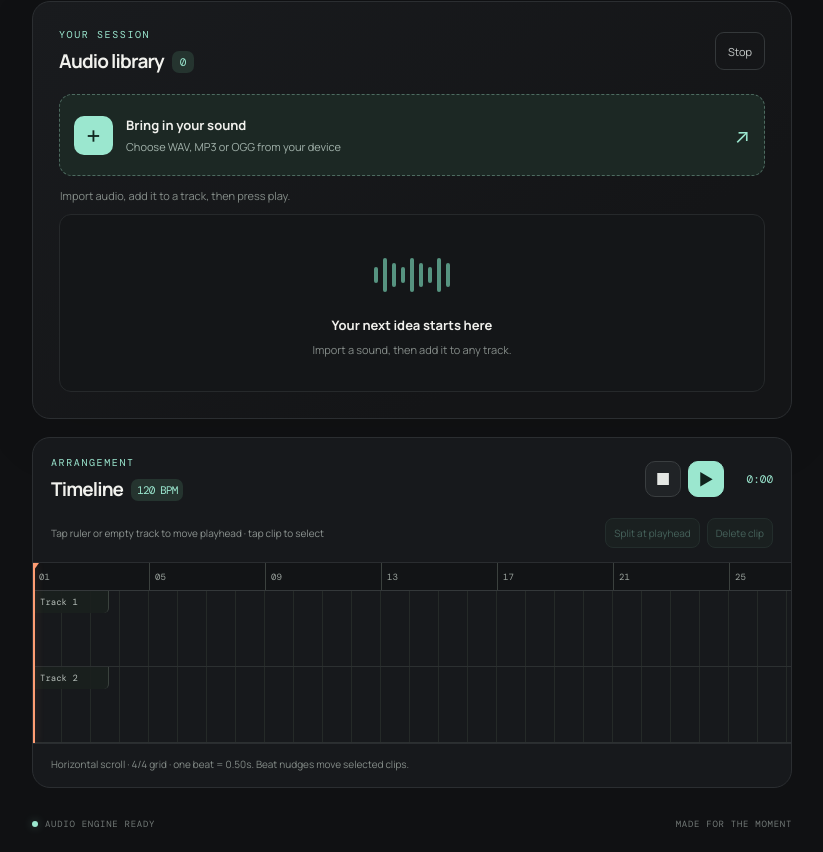
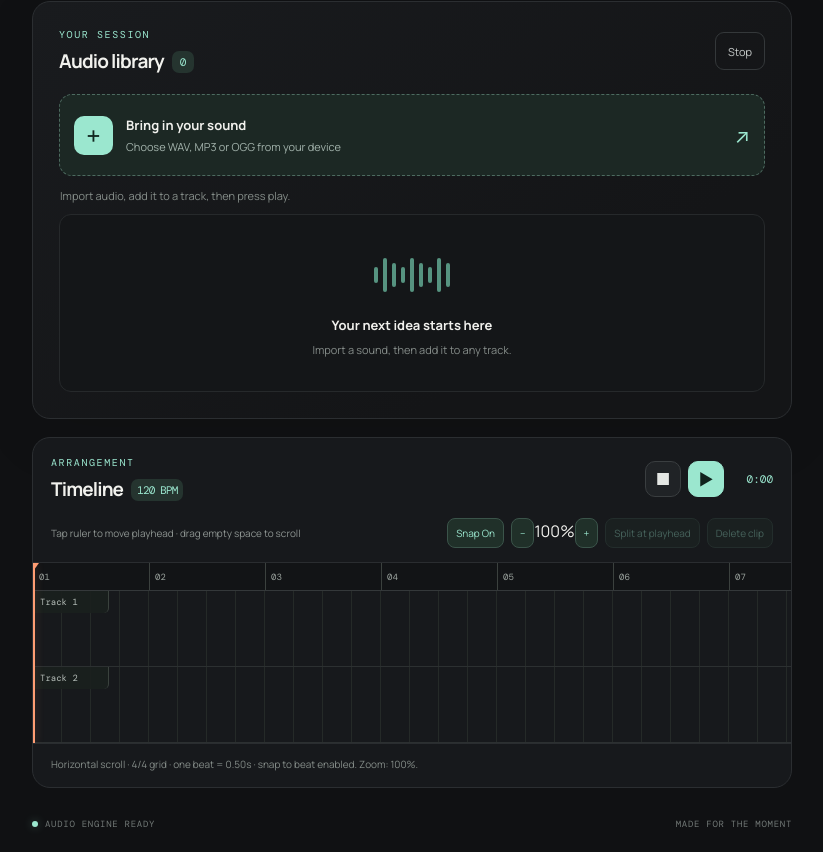
Before and after one commit to Startat6am/otr-daw, a React (Vite) app: page / in a window 1280 px wide. Shown: the part 401-1253 px from the top of the page, without its empty margins (228-1051 px from the left). Built offline with nearby package versions, Linux system fonts and the light colour scheme.

Commit message:
feat: add timeline snap and zoom controls

```diff
--- a/src/App.tsx
+++ b/src/App.tsx
@@ -11,7 +11,7 @@ type ImportedAudio = {
 type Clip = { id: string; assetId: string; start: number; sourceStart: number; sourceEnd: number };
 type Track = { id: string; name: string; clips: Clip[]; gain: number };
 const BPM = 120;
-const PX_PER_SECOND = 58;
+const BASE_PX_PER_SECOND = 58;
 const BEAT = 60 / BPM;
 const INITIAL_TRACKS: Track[] = [
   { id: "track-1", name: "Track 1", clips: [], gain: 1 },
@@ -75,6 +75,9 @@ export default function App() {
   const [isPlaying, setIsPlaying] = useState(false);
   const [playhead, setPlayhead] = useState(0);
   const [selectedClip, setSelectedClip] = useState<string | null>(null);
+  const [snapEnabled, setSnapEnabled] = useState(true);
+  const [timelineZoom, setTimelineZoom] = useState(1);
+  const PX_PER_SECOND = BASE_PX_PER_SECOND * timelineZoom;
   const contextRef = useRef<AudioContext | null>(null);
   const sourcesRef = useRef<AudioBufferSourceNode[]>([]);
   const playingRef = useRef(false);
@@ -230,6 +233,9 @@ export default function App() {
   function nudgeClip(clip: Clip, amount: number) {
     updateClip(clip.id, { start: Math.max(0, clip.start + amount * BEAT) });
   }
+  function snapTime(seconds: number) {
+    return snapEnabled ? Math.round(seconds / BEAT) * BEAT : seconds;
+  }
   function splitSelected() {
     if (!selectedClip) { setStatus("Select a clip first."); return; }
     let didSplit = false;
@@ -306,14 +312,14 @@ export default function App() {
             <span className="time-readout">{formatTime(playhead)}</span>
           </div>
         </div>
-        <div className="edit-tools"><span>Tap ruler or empty track to move playhead · tap clip to select</span><button onClick={splitSelected} disabled={!selectedClip}>Split at playhead</button><button onClick={removeSelected} disabled={!selectedClip}>Delete clip</button></div>
+        <div className="edit-tools"><span>Tap ruler to move playhead · drag empty space to scroll</span><button className={snapEnabled ? "tool-active" : ""} aria-pressed={snapEnabled} onClick={() => setSnapEnabled((value) => !value)}>Snap {snapEnabled ? "On" : "Off"}</button><div className="zoom-control" aria-label="Timeline zoom"><button aria-label="Zoom out" onClick={() => setTimelineZoom((value) => Math.max(.5, Math.round((value - .25) * 100) / 100))} disabled={timelineZoom <= .5}>−</button><span>{Math.round(timelineZoom * 100)}%</span><button aria-label="Zoom in" onClick={() => setTimelineZoom((value) => Math.min(2, Math.round((value + .25) * 100) / 100))} disabled={timelineZoom >= 2}>+</button></div><button onClick={splitSelected} disabled={!selectedClip}>Split at playhead</button><button onClick={removeSelected} disabled={!selectedClip}>Delete clip</button></div>
         <div className="timeline-scroll">
           <div className="timeline-inner" style={{ width: timelineWidth }}>
             <div className="ruler" style={{ width: timelineWidth }} onPointerDown={(event) => {
               const rect = event.currentTarget.getBoundingClientRect();
               seekPlayhead((event.clientX - rect.left) / PX_PER_SECOND);
             }}>
-              {Array.from({ length: rulerCount + 1 }, (_, i) => <div className="ruler-mark" key={i} style={{ left: i * 2 * PX_PER_SECOND }}><span>{String(i * 4 + 1).padStart(2, "0")}</span></div>)}
+              {Array.from({ length: rulerCount + 1 }, (_, i) => <div className="ruler-mark" key={i} style={{ left: i * 2 * PX_PER_SECOND }}><span>{String(i + 1).padStart(2, "0")}</span></div>)}
             </div>
             {tracks.map((track) => <div className="timeline-track" data-track-id={track.id} key={track.id} style={{ width: timelineWidth }}>
               <div className="track-label">{track.name}</div>
@@ -334,11 +340,14 @@ export default function App() {
                     if (!drag || drag.clipId !== clip.id || !event.buttons) return;
                     const delta = (event.clientX - drag.startX) / PX_PER_SECOND;
                     if (Math.abs(event.clientX - drag.startX) > 3) drag.moved = true;
-                    if (drag.mode === "move") updateClip(clip.id, { start: Math.max(0, drag.start + delta) });
+                    if (drag.mode === "move") updateClip(clip.id, { start: Math.max(0, snapTime(drag.start + delta)) });
                     else if (drag.mode === "left") {
-                      const sourceStart = Math.max(0, Math.min(drag.sourceEnd - .05, drag.sourceStart + delta));
+                      const sourceStart = Math.max(0, Math.min(drag.sourceEnd - .05, snapEnabled ? snapTime(drag.sourceStart + delta) : drag.sourceStart + delta));
                       updateClip(clip.id, { sourceStart, start: Math.max(0, drag.start + sourceStart - drag.sourceStart) });
-                    } else updateClip(clip.id, { sourceEnd: Math.max(drag.sourceStart + .05, Math.min(asset.duration, drag.sourceEnd + delta)) });
+                    } else {
+                      const sourceEnd = snapEnabled ? snapTime(drag.sourceEnd + delta) : drag.sourceEnd + delta;
+                      updateClip(clip.id, { sourceEnd: Math.max(drag.sourceStart + .05, Math.min(asset.duration, sourceEnd)) });
+                    }
                   }}
                   onPointerUp={(event) => {
                     const drag = dragRef.current;
@@ -368,7 +377,7 @@ export default function App() {
             <div className="playhead" style={{ left: playhead * PX_PER_SECOND }} />
           </div>
         </div>
-        <p className="timeline-hint">Horizontal scroll · 4/4 grid · one beat = {BEAT.toFixed(2)}s. Beat nudges move selected clips.</p>
+        <p className="timeline-hint">Horizontal scroll · 4/4 grid · one beat = {BEAT.toFixed(2)}s · {snapEnabled ? "snap to beat enabled" : "free positioning"}. Zoom: {Math.round(timelineZoom * 100)}%.</p>
       </section>
 
       <footer className="footer"><span><span className="live-dot" /> AUDIO ENGINE READY</span><span>MADE FOR THE MOMENT</span></footer>
```
